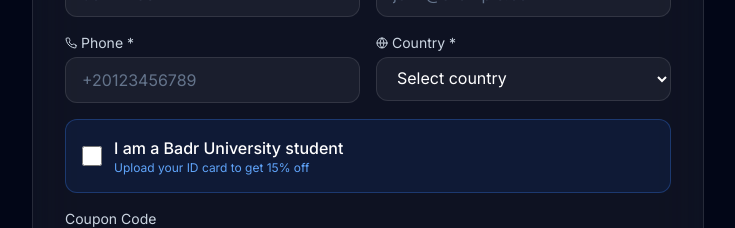
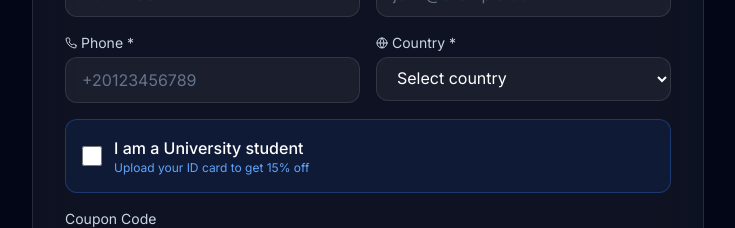
Before and after one commit to MohamedAlaaRashwan2/b2b, a Next.js app: page / in a window 1280 px wide. Shown: the part 8360-8588 px from the top of the page, without its empty margins (272-1007 px from the left). Built offline with nearby package versions, Linux system fonts and the light colour scheme.

Commit message:
delete Badr

```diff
--- a/components/sections/registration.tsx
+++ b/components/sections/registration.tsx
@@ -407,7 +407,7 @@ const submitToServer = async () => {
                       className="w-5 h-5 rounded bg-white/10 border-white/20 text-blue-500 focus:ring-blue-500"
                     />
                     <div>
-                      <span className="text-white font-medium">I am a Badr University student</span>
+                      <span className="text-white font-medium">I am a University student</span>
                       <p className="text-xs text-blue-400">Upload your ID card to get {BADR_UNIVERSITY_DISCOUNT.percentage}% off</p>
                     </div>
                   </label>
```
